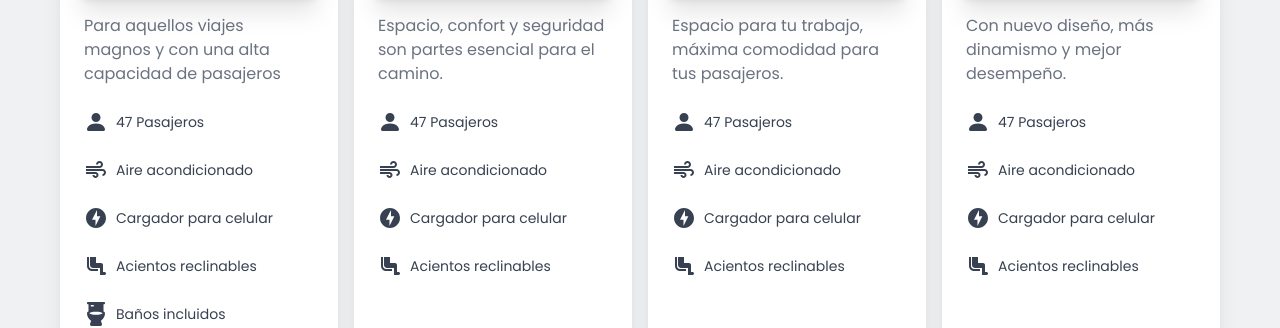
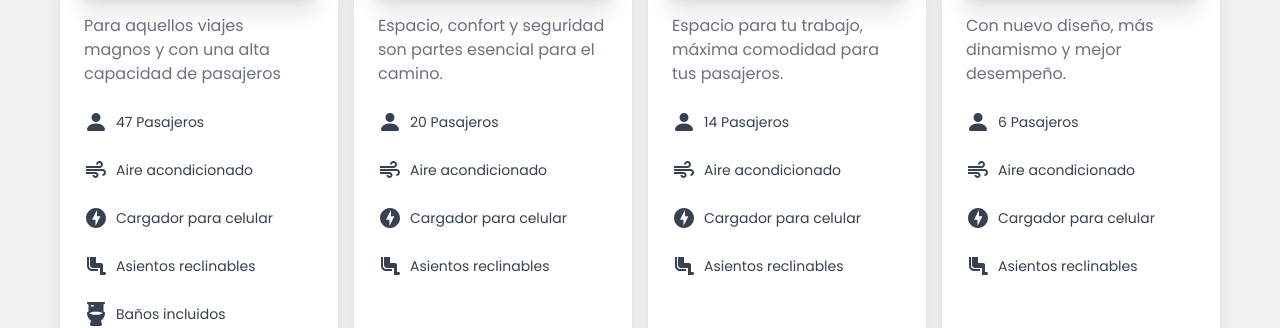
Before and after one commit to NunnaTech/bustour, a React (Create React App) app: page / in a window 1280 px wide. Shown: the part 2793-3121 px from the top of the page. Built offline with nearby package versions, Linux system fonts and the light colour scheme.

Commit message:
resolving some typos in unidades component

```diff
--- a/src/pages/Unidades.jsx
+++ b/src/pages/Unidades.jsx
@@ -17,7 +17,7 @@
 				{icon: <BsPersonFill className='h-6 w-6' />, text: '47 Pasajeros'},
 				{icon: <MdOutlineAir className='h-6 w-6' />, text: 'Aire acondicionado'},
 				{icon: <MdOfflineBolt className='h-6 w-6' />, text: 'Cargador para celular'},
-				{icon: <MdOutlineAirlineSeatLegroomNormal className='h-6 w-6' />, text: 'Acientos reclinables'},
+				{icon: <MdOutlineAirlineSeatLegroomNormal className='h-6 w-6' />, text: 'Asientos reclinables'},
 				{icon: <FaToilet className='h-6 w-6' />, text: 'Baños incluidos'},
 			]
 		},
@@ -26,30 +26,30 @@
 			name: 'Mercedes-Benz 2015',
 			description: 'Espacio, confort y seguridad son partes esencial para el camino.',
 			content:[
-				{icon: <BsPersonFill className='h-6 w-6' />, text: '47 Pasajeros'},
+				{icon: <BsPersonFill className='h-6 w-6' />, text: '20 Pasajeros'},
 				{icon: <MdOutlineAir className='h-6 w-6' />, text: 'Aire acondicionado'},
 				{icon: <MdOfflineBolt className='h-6 w-6' />, text: 'Cargador para celular'},
-				{icon: <MdOutlineAirlineSeatLegroomNormal className='h-6 w-6' />, text: 'Acientos reclinables'},
+				{icon: <MdOutlineAirlineSeatLegroomNormal className='h-6 w-6' />, text: 'Asientos reclinables'},
 			]
 		},{
 			image : hiace,
 			name: 'Toyota Hiace 2019',
 			description: 'Espacio para tu trabajo, máxima comodidad para tus pasajeros.',
 			content:[
-				{icon: <BsPersonFill className='h-6 w-6' />, text: '47 Pasajeros'},
+				{icon: <BsPersonFill className='h-6 w-6' />, text: '14 Pasajeros'},
 				{icon: <MdOutlineAir className='h-6 w-6' />, text: 'Aire acondicionado'},
 				{icon: <MdOfflineBolt className='h-6 w-6' />, text: 'Cargador para celular'},
-				{icon: <MdOutlineAirlineSeatLegroomNormal className='h-6 w-6' />, text: 'Acientos reclinables'},
+				{icon: <MdOutlineAirlineSeatLegroomNormal className='h-6 w-6' />, text: 'Asientos reclinables'},
 			]
 		},{
 			image : avanza,
 			name: 'Toyota Avanza 2022',
 			description: 'Con nuevo diseño, más dinamismo y mejor desempeño.',
 			content:[
-				{icon: <BsPersonFill className='h-6 w-6' />, text: '47 Pasajeros'},
+				{icon: <BsPersonFill className='h-6 w-6' />, text: '6 Pasajeros'},
 				{icon: <MdOutlineAir className='h-6 w-6' />, text: 'Aire acondicionado'},
 				{icon: <MdOfflineBolt className='h-6 w-6' />, text: 'Cargador para celular'},
-				{icon: <MdOutlineAirlineSeatLegroomNormal className='h-6 w-6' />, text: 'Acientos reclinables'},
+				{icon: <MdOutlineAirlineSeatLegroomNormal className='h-6 w-6' />, text: 'Asientos reclinables'},
 			]
 		},
 	]
```
